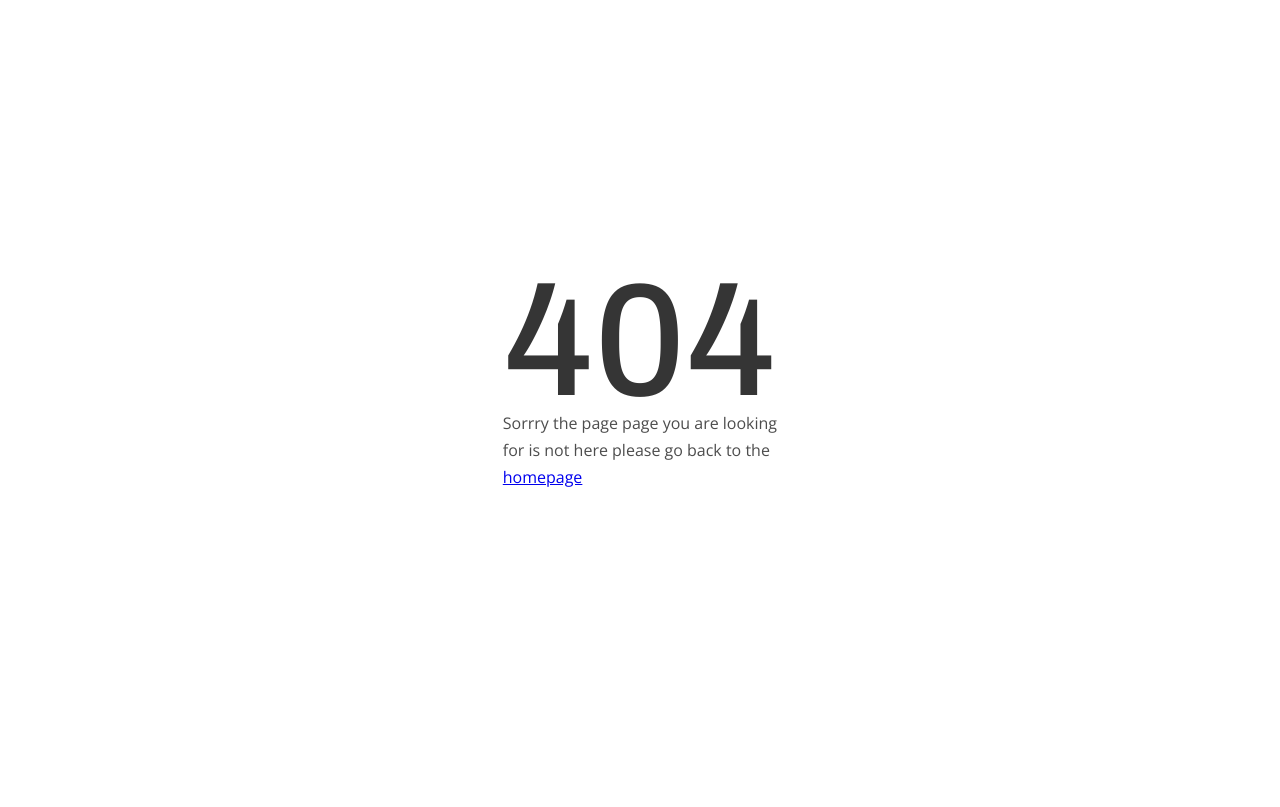
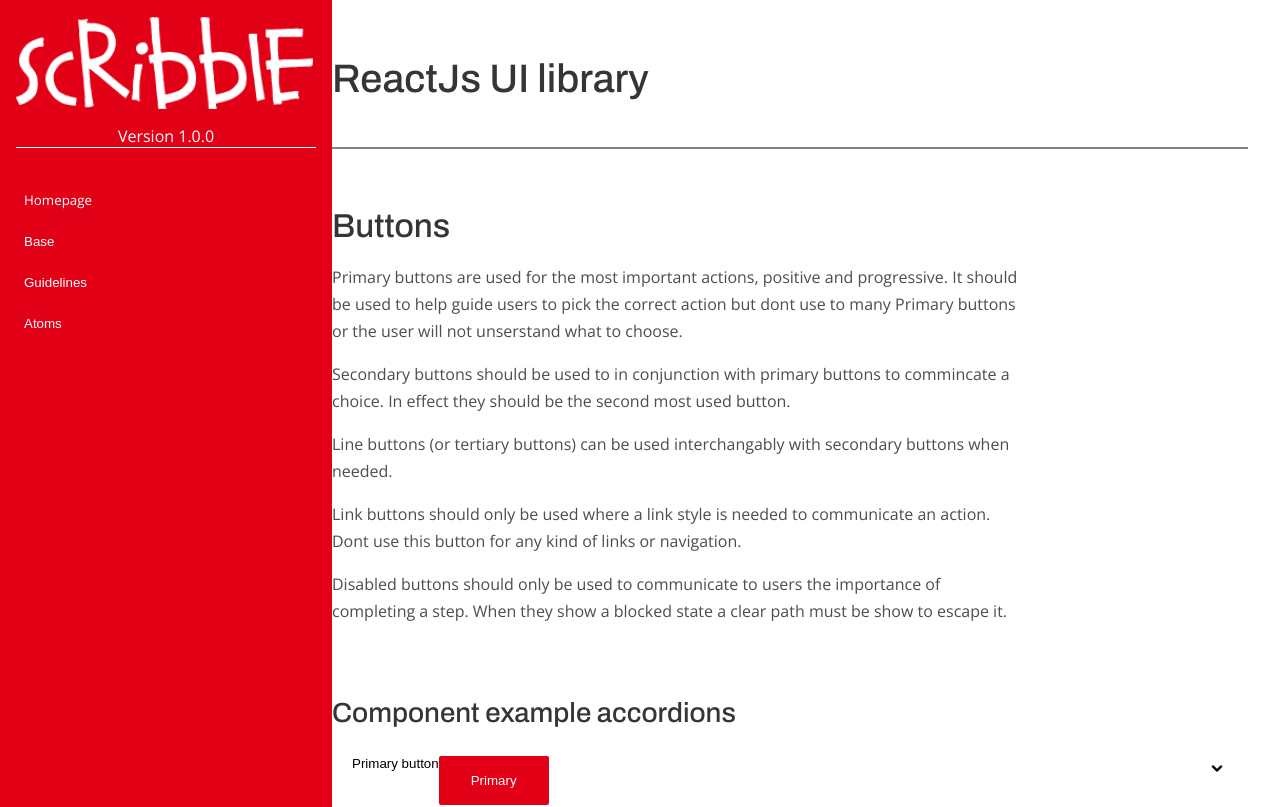
Before and after one commit to TommyScribble/pattern-library-v2, a React (Create React App) app: page /atoms/buttons in a window 1280 px wide. Before the commit this address had no page. Shown: the top 807 px of the page. Built offline with nearby package versions, Linux system fonts and the light colour scheme.

Commit message:
add accordion nav to sidebar and update styling

```diff
--- a/src/Atoms/Anchor/index.tsx
+++ b/src/Atoms/Anchor/index.tsx
@@ -5,10 +5,9 @@ import NavLink from '../NavLink';
 
 import style from './Anchor.module.scss';
 
-
 type Props = {
 	path: string;
-	className?: string;
+	anchorClass?: string;
 	disabled?: boolean;
 	linkType?: 'internal' | 'navigation';
 	children?: any;
@@ -17,11 +16,11 @@ type Props = {
 
 const Anchor = ({
 	path,
-	className,
+	anchorClass,
 	disabled,
 	linkType,
 	children,
-	rel
+	rel,
 }: Props) => {
 	let buttonAnchor: JSX.Element;
 
@@ -36,21 +35,36 @@ const Anchor = ({
 	switch (linkType) {
 		case 'internal':
 			buttonAnchor = (
-				<Link to={path} className={`${style.anchor} ${isDisabled} ${className}`} onClick={handleClick} rel={rel}>
+				<Link
+					to={path}
+					className={`${style.anchor} ${isDisabled} ${anchorClass}`}
+					onClick={handleClick}
+					rel={rel}
+				>
 					{children}
 				</Link>
 			);
 			break;
 		case 'navigation':
 			buttonAnchor = (
-				<NavLink to={path} className={`${style.anchor} ${isDisabled} ${className}`} onClick={handleClick}>
+				<NavLink
+					to={path}
+					linkClass={`${style.anchor} ${isDisabled} ${anchorClass}`}
+					onClick={handleClick}
+				>
 					{children}
 				</NavLink>
 			);
 			break;
 		default:
 			buttonAnchor = (
-				<a href={path} className={`${style.anchor} ${isDisabled} ${className}`} onClick={handleClick} target="_blank" rel="noopener noreferrer">
+				<a
+					href={path}
+					className={`${style.anchor} ${isDisabled} ${anchorClass}`}
+					onClick={handleClick}
+					target="_blank"
+					rel="noopener noreferrer"
+				>
 					{children}
 				</a>
 			);
--- a/src/Atoms/NavLink/index.tsx
+++ b/src/Atoms/NavLink/index.tsx
@@ -5,17 +5,17 @@ import style from './NavLink.module.scss';
 
 type Props = {
 	to: string;
-	className?: string;
+	linkClass?: string;
 	onClick?: any;
 	children: any;
 };
 
-const NavLink = ({ to, className, onClick, children }: Props) => {
+const NavLink = ({ to, linkClass, onClick, children }: Props) => {
 	const location = useLocation();
-	if (location.pathname === to) className = `${className} ${style.current}`;
+	if (location.pathname === to) linkClass = `${linkClass} ${style.current}`;
 
 	return (
-		<Link to={to} onClick={onClick} className={className}>
+		<Link to={to} onClick={onClick} className={linkClass}>
 			{children}
 		</Link>
 	);
--- a/src/Objects/Accordion/Accordion.module.scss
+++ b/src/Objects/Accordion/Accordion.module.scss
@@ -8,34 +8,34 @@
 }
 
 .accordion-item {
-	margin-bottom: 0.6em;
-
+	// margin-bottom: 0.6em;
 	&__button {
-		background-color: color-get(utility, xlight-grey);
+		background-color: transparent;
+		// background-color: color-get(utility, xlight-grey);
 		width: 100%;
 		padding-top: 1em;
 		padding-bottom: 1em;
 		padding-left: 1.5em;
 		border: none;
-		// border-top: 1px solid color-get(utility, dark-grey);
-		border-bottom: 2px solid color-get(utility, dark-grey);
-		color: color-get(text, copy);  /* stylelint-disable-line */
+
+		// border-bottom: 2px solid color-get(utility, dark-grey);
+		// color: color-get(text, copy);  /* stylelint-disable-line */
 		text-align: left;
-		text-transform: uppercase;
-		font-weight: 600;
-		font-size: 1em;
+		// text-transform: uppercase;
+		// font-weight: 600;
+		// font-size: 1em;
 		cursor: pointer;
 		transition: all 0.33s ease;
 
 		&.active {
-			background-color: color-get(utility, white);/* stylelint-disable-line */
-			border-bottom: 2px solid color-get(brand, primary);
+			// background-color: color-get(utility, white);/* stylelint-disable-line */
+			// border-bottom: 2px solid color-get(brand, primary);
 		}
 	}
 
 	&__background {
-		border-bottom: 1px solid color-get(utility, dark-grey);
-		background-color: color-get(utility, xlight-grey);
+		// border-bottom: 1px solid color-get(utility, dark-grey);
+		// background-color: color-get(utility, xlight-grey);
 		overflow: hidden;
 		transition: max-height 0.6s ease-out;
 
@@ -60,14 +60,10 @@
 		flex-wrap: wrap;
 		width: 80%;
 
-		&__title {
-			flex: 1 0 100%;
-			margin-top: rem(4px);
-			margin-bottom: rem(12px);
-		}
-
-		// &__child {
-
+		// &__title {
+		// 	flex: 1 0 100%;
+		// 	margin-top: rem(4px);
+		// 	margin-bottom: rem(12px);
 		// }
 	}
 
--- a/src/Objects/Accordion/Accordion.tsx
+++ b/src/Objects/Accordion/Accordion.tsx
@@ -9,7 +9,7 @@ import style from './Accordion.module.scss';
 type Props = {
 	allowMultipleOpen?: boolean;
 	children: any;
-	icon: ValueOf<IconTypes>;
+	icon?: ValueOf<IconTypes>;
 	btnClass?: string;
 	btnChildStyle?: string;
 	contentClass?: string;
@@ -39,7 +39,8 @@ const Accordion: React.FC<Props> = ({
 			return obj;
 		};
 		setAccordionItems(getAllSections());
-	}, [kids]);
+		// eslint-disable-next-line
+	}, [children]);
 
 	const closeAllSections = () => {
 		Object.keys(accordionItems).forEach((item) => {
--- a/src/Objects/Navigation/Navigation.module.scss
+++ b/src/Objects/Navigation/Navigation.module.scss
@@ -1,25 +1,34 @@
-@import '../../styles/colours';
+@import '../../styles/mixins', '../../styles/colours', '../../styles/fonts';
 
-.sideNav__item {
+.side-nav__item {
+	padding: 0;
 
 	&:last-child {
-		padding-bottom: 80px;
+		padding-bottom: rem(80px);
 	}
 
-	.sideNav__link {
+}
+
+.side-nav__link {
+	@include font-get(anchor, s);
 	display: block;
-		padding: 0.6em 0.5em;
+	padding: rem(10px) rem(8px);
 	color: color-get(utility, white);  /* stylelint-disable-line  */
 	transition: all ease-out 0.6s;
 	text-decoration: none;
+	margin-bottom: rem(0.2px);
 
 	&:hover {
 		background-color: rgba(166, 0, 22, 0.6);
 		transition: all ease 0.3s;
+		color: color-get(utility, white);/* stylelint-disable-line  */
 	}
 
 	&.current {
 		background-color: rgba(166, 0, 22, 0.4);
 	}
 }
+
+.side-nav__link-list {
+	background-color: rgba(255, 113, 132, 0.2);
 }
--- a/src/Objects/Navigation/index.tsx
+++ b/src/Objects/Navigation/index.tsx
@@ -1,28 +1,65 @@
 import React from 'react';
 
 import Anchor from '../../Atoms/Anchor';
+import { uid } from '../../helpers/helpFunctions';
 import NavData from '../../PageData/navigationData.json';
+import Accordion from '../Accordion/Accordion';
 
 import style from './Navigation.module.scss';
 
 type Data = {
 	title: string;
 	path: string;
+	anchorClass: string;
+	childLinks?: {
+		title: string;
+		path: string;
+		anchorClass: string;
+	}[];
 };
 
-const Navigation: any = () =>
-	NavData.map((item: Data, i) => {
+const Navigation = () => {
 	return (
-			<li key={i} className={style['sideNav__item']}>
+		<>
+			{NavData.map((item: Data) =>
+				item.childLinks?.length ? (
+					<Accordion
+						key={uid()}
+						btnClass={style['side-nav__link']}
+						contentClass={style['side-nav__link-list']}
+					>
+						<div title={item.title}>
+							{item.childLinks.map((childItem) => {
+								return (
+									<div key={uid()}>
+										<Anchor
+											linkType="navigation"
+											path={childItem.path}
+											anchorClass={
+												style[childItem.anchorClass]
+											}
+										>
+											{childItem.title}
+										</Anchor>
+									</div>
+								);
+							})}
+						</div>
+					</Accordion>
+				) : (
+					<div key={uid()}>
 						<Anchor
 							linkType="navigation"
 							path={item.path}
-					className={style['sideNav__link']}
+							anchorClass={style[item.anchorClass]}
 						>
 							{item.title}
 						</Anchor>
-			</li>
+					</div>
+				)
+			)}
+		</>
 	);
-	});
+};
 
 export default Navigation;
--- a/src/Objects/SideBar/index.tsx
+++ b/src/Objects/SideBar/index.tsx
@@ -16,7 +16,7 @@ const SideBar = ({ isActive, children }: Props) => {
 	}, [isActive]);
 	const openClass = isOpen === true ? style['js-open'] : style['js-close'];
 
-	const myLogo = './scribble_logo--white.png';
+	const myLogo = '/scribble_logo--white.png';
 	const versionNo = 'Version 1.0.0';
 	const currentYear = new Date().getFullYear();
 
--- a/src/PageData/navigationData.json
+++ b/src/PageData/navigationData.json
@@ -5,43 +5,99 @@
 		"anchorClass": "side-nav__link"
 	},
 	{
+		"title": "Base",
+		"path": "/base",
+		"anchorClass": "side-nav__link",
+		"childLinks": [
+			{
+				"title": "Colours",
+				"path": "/base/colours",
+				"anchorClass": "side-nav__link"
+			},
+			{
+				"title": "Typography",
+				"path": "/base/typography",
+				"anchorClass": "side-nav__link"
+			},
+			{
+				"title": "Spacing",
+				"path": "/base/spacing",
+				"anchorClass": "side-nav__link"
+			},
+			{
+				"title": "Box Shadows",
+				"path": "/base/box-shadows",
+				"anchorClass": "side-nav__link"
+			},
+			{
+				"title": "Transitions",
+				"path": "/base/transitions",
+				"anchorClass": "side-nav__link"
+			},
+			{
+				"title": "Z-index",
+				"path": "/base/z-index",
+				"anchorClass": "side-nav__link"
+			}
+		]
+	},
+	{
+		"title": "Guidelines",
+		"path": "/guidelines",
+		"anchorClass": "side-nav__link",
+		"childLinks": [
+			{
+				"title": "Accessability",
+				"path": "/guidelines/accessability",
+				"anchorClass": "side-nav__link"
+			}
+		]
+	},
+	{
+		"title": "Atoms",
+		"path": "/atoms",
+		"anchorClass": "side-nav__link",
+		"childLinks": [
+			{
 				"title": "Buttons",
-		"path": "/buttons",
+				"path": "/atoms/buttons",
 				"anchorClass": "side-nav__link"
 			},
 			{
 				"title": "Accordion",
-		"path": "/accordion",
+				"path": "/atoms/accordion",
 				"anchorClass": "side-nav__link"
 			},
 			{
 				"title": "Text",
-		"path": "/text",
+				"path": "/atoms/text",
 				"anchorClass": "side-nav__link"
 			},
 			{
 				"title": "Icons",
-		"path": "/icons",
+				"path": "/atoms/icons",
 				"anchorClass": "side-nav__link"
 			},
 			{
 				"title": "Progress Bar",
-		"path": "/progress-bar",
+				"path": "/atoms/progress-bar",
 				"anchorClass": "side-nav__link"
 			},
 			{
 				"title": "Spinner",
-		"path": "/spinner",
+				"path": "/atoms/spinner",
 				"anchorClass": "side-nav__link"
 			},
 			{
 				"title": "Tooltip",
-		"path": "/tooltip",
+				"path": "/atoms/tooltip",
 				"anchorClass": "side-nav__link"
 			},
 			{
 				"title": "Checkbox",
-		"path": "/checkbox",
+				"path": "/atoms/checkbox",
 				"anchorClass": "side-nav__link"
 			}
 		]
+	}
+]
--- a/src/Pages/accordions/index.tsx
+++ b/src/Pages/atoms/accordions/index.tsx
@@ -1,7 +1,7 @@
 import React from 'react';
-import PageLayout from '../../Templates/PageLayout';
-import Accordion from '../../Objects/Accordion/Accordion';
-import Heading from '../../Atoms/Heading';
+import PageLayout from '../../../Templates/PageLayout';
+import Accordion from '../../../Objects/Accordion/Accordion';
+import Heading from '../../../Atoms/Heading';
 
 const accordion = () => {
 	return (
--- a/src/Pages/Buttons/index.tsx
+++ b/src/Pages/atoms/buttons/index.tsx
@@ -1,7 +1,7 @@
 import React from 'react';
 
-import content from '../../PageData/ButtonspageData.json';
-import ComponentPage from '../../Templates/ComponentPage';
+import content from '../../../PageData/ButtonspageData.json';
+import ComponentPage from '../../../Templates/ComponentPage';
 
 const buttons = () => {
 	return <ComponentPage content={content} />;
--- a/src/Templates/HomePage/index.tsx
+++ b/src/Templates/HomePage/index.tsx
@@ -23,7 +23,7 @@ const HomePage = ({ content }: HomepageProps) => {
 						<Anchor
 							key={uid()}
 							path={link.path}
-							className={style.links}
+							anchorClass={style.links}
 							linkType={link.linkType}
 						>
 							{link.text}
--- a/src/Templates/Routes.jsx
+++ b/src/Templates/Routes.jsx
@@ -2,16 +2,16 @@ import React from 'react';
 import { Router } from '@reach/router';
 
 import Homepage from '../Pages';
-import Buttons from '../Pages/Buttons';
-import Accordion from '../Pages/accordions';
+import Buttons from '../Pages/atoms/buttons';
+import Accordion from '../Pages/atoms/accordions';
 import NotFound from '../Pages/Error';
 
 const Routes = () => {
 	return (
 		<Router>
 			<Homepage path="/" />
-			<Buttons path="/buttons" />
-			<Accordion path="/accordion" />
+			<Buttons path="/atoms/buttons" />
+			<Accordion path="/atoms/accordion" />
 			<NotFound default={true} />
 		</Router>
 	);
```
Lines whose indentation alone changed are shown as unchanged.
